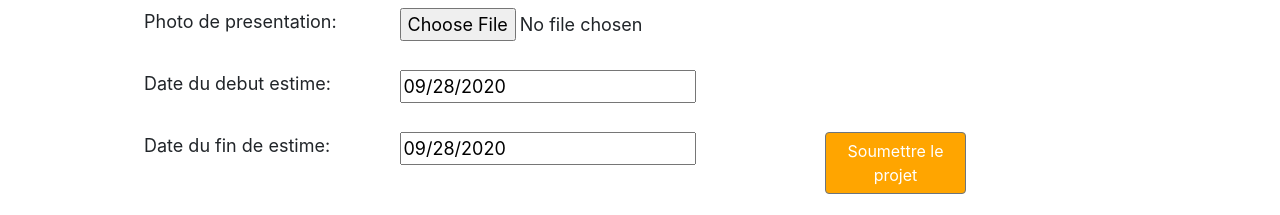
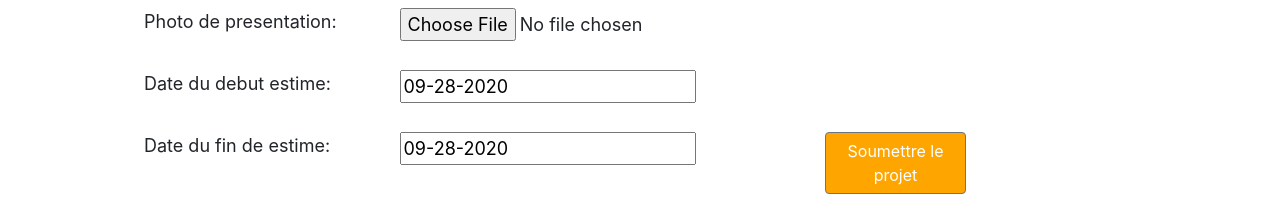
Before and after one commit to feanPelix/projetgo, a React (Create React App) app in the folder frontend/: page /addProject in a window 1280 px wide. Shown: the part 716-931 px from the top of the page. Built offline with nearby package versions, Linux system fonts and the light colour scheme; no server answers.

Commit message:
Fixed Datepicker issue

```diff
--- a/frontend/src/components/Login/AjouterProjet.js
+++ b/frontend/src/components/Login/AjouterProjet.js
@@ -1,26 +1,18 @@
 import React,{useState} from 'react';
 import 'bootstrap/dist/css/bootstrap.min.css';
-import { Form, Col, Row,Button,InputGroup,ListGroup,Container,Breadcrumb } from "react-bootstrap";
+import { Form, Col, Row,Button,Container,Breadcrumb } from "react-bootstrap";
 import DatePicker from 'react-datepicker';
 import 'react-datepicker/dist/react-datepicker.css';
-import moment from "moment";
 
 
 function AjouterProjet(props){
-    const [userName , setUserName] = useState(props.memberSpecific);
-    const [nom, setNom] = useState('');
-    const [prenom, setPrenom] =useState('');
     const[titre,setTitre]=useState('');
     const[descCourte, setDescCourte]=useState('');
     const[sommaire, setSommaire]=useState('');
     const[image, setImage]=useState(null);
     const[startDate, setStartDate]=useState(new Date());
     const[endDate, setEndDate]=useState(new Date());
-    const[selectedFile, setSelectedFile]=useState(null);
     function onChangeFileHandler(event){
-        setSelectedFile(event.target.files[0]);
-
-
         setImage(new FormData().append(event.target.files[0],0));
     }
     const handleSubmit=async(event)=> {
@@ -99,7 +91,7 @@ function AjouterProjet(props){
                         <Form.Label style={{textAlign: 'left'}} >Date du debut estime: </Form.Label>
                     </Col>
                     <Col style={{color:'black'}} lg={6}>
-                        <DatePicker selected={startDate} onChange={date => setStartDate(moment(date).format('MM/DD/YYYY'))}/>
+                        <DatePicker dateFormat="MM-dd-yyyy" selected={startDate} onChange={date => setStartDate(date)}/>
                     </Col>
                 </Row><br />
                 <Row>
@@ -107,7 +99,7 @@ function AjouterProjet(props){
                         <Form.Label style={{textAlign: 'left'}} >Date du fin de estime: </Form.Label>
                     </Col>
                     <Col lg={5}>
-                        <DatePicker selected={endDate} onChange={date => setEndDate(moment(date).format('MM/DD/YYYY'))}/>
+                        <DatePicker dateFormat="MM-dd-yyyy" selected={endDate} onChange={date => setEndDate(date)}/>
                     </Col>
                     <Col lg={2}>
                         <Button onClick={handleSubmit} variant="secondary" style={{backgroundColor :'orange'}}>Soumettre le projet</Button>
```
Also changed, not shown: 1 other file (tests, documents, lock files or other folders).
